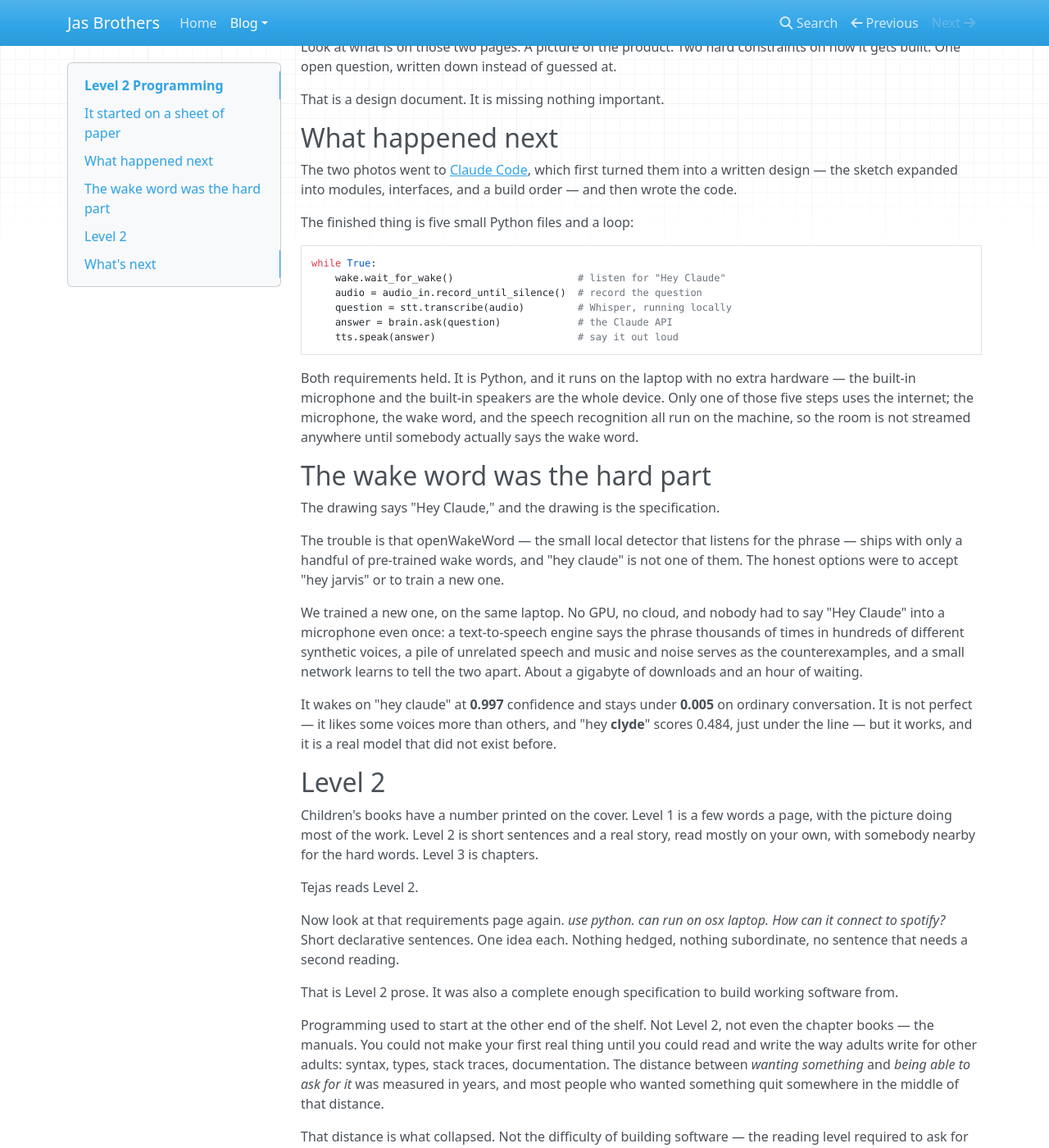
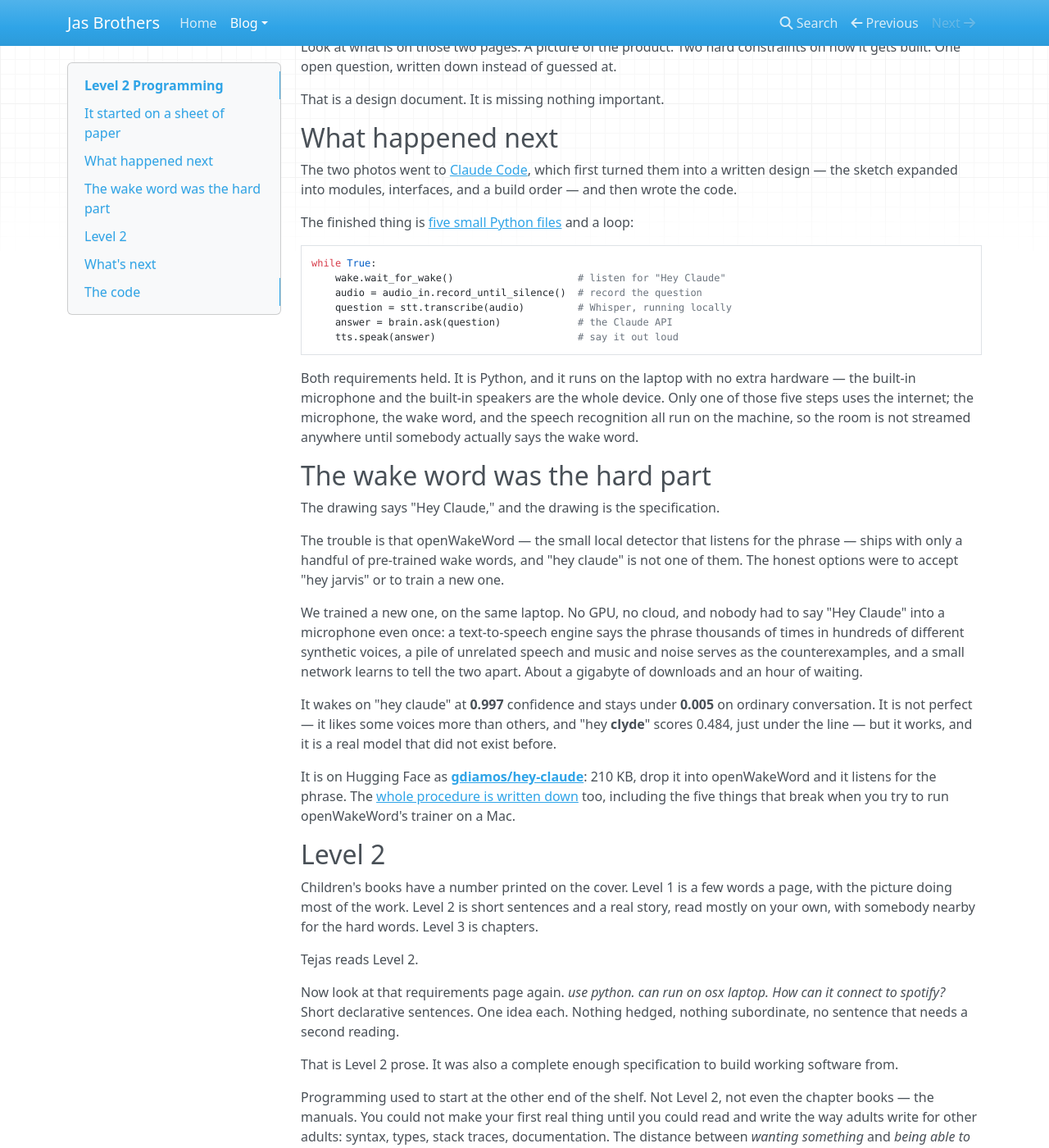
Before and after one commit to jasbrothers/jasbrothers.github.io, an MkDocs documentation site: the page built from docs/blog/level-2-programming.md, in a window 1280 px wide and 1400 px high, scrolled down 2065 px. Shown: the whole window at 82% size. Built offline with MkDocs 1.6.1, drawn with Linux system fonts in a browser that asks for light colours; nearby versions of some CDN libraries; some of the changed text lies outside the part shown.

Commit message:
Link the source repo and the Hugging Face wake word
Add outbound links to github.com/greg1232/hey-claude (source, design doc,
training walkthrough) and huggingface.co/gdiamos/hey-claude (the trained
model), inline where each is relevant plus a "The code" section at the end.

Co-Authored-By: Claude Opus 5 (1M context) <noreply@anthropic.com>

````diff
--- a/docs/blog/level-2-programming.md
+++ b/docs/blog/level-2-programming.md
@@ -42,7 +42,9 @@ The two photos went to [Claude Code](https://claude.com/claude-code), which
 first turned them into a written design — the sketch expanded into modules,
 interfaces, and a build order — and then wrote the code.
 
-The finished thing is five small Python files and a loop:
+The finished thing is
+[five small Python files](https://github.com/greg1232/hey-claude/tree/main/src)
+and a loop:
 
 ```python
 while True:
@@ -79,6 +81,13 @@ It wakes on "hey claude" at **0.997** confidence and stays under **0.005** on
 ordinary conversation. It is not perfect — it likes some voices more than
 others, and "hey **clyde**" scores 0.484, just under the line — but it works,
 and it is a real model that did not exist before.
+
+It is on Hugging Face as
+[**gdiamos/hey-claude**](https://huggingface.co/gdiamos/hey-claude): 210 KB,
+drop it into openWakeWord and it listens for the phrase. The
+[whole procedure is written down](https://github.com/greg1232/hey-claude/blob/main/docs/training-hey-claude.md)
+too, including the five things that break when you try to run openWakeWord's
+trainer on a Mac.
 
 ## Level 2
 
@@ -140,3 +149,14 @@ Roughly in order of fun:
 - A light that shows when it is listening
 - Moving it off the laptop and onto a Raspberry Pi, so it is a real box sitting
   on a shelf — which is what the drawing showed all along
+
+## The code
+
+All of it is public:
+
+- **[github.com/greg1232/hey-claude](https://github.com/greg1232/hey-claude)** —
+  the speaker itself, the two photos above, the
+  [design document](https://github.com/greg1232/hey-claude/blob/main/docs/design.md)
+  they turned into, and the training scripts.
+- **[huggingface.co/gdiamos/hey-claude](https://huggingface.co/gdiamos/hey-claude)** —
+  the trained "Hey Claude" wake word, ready to use.
````
